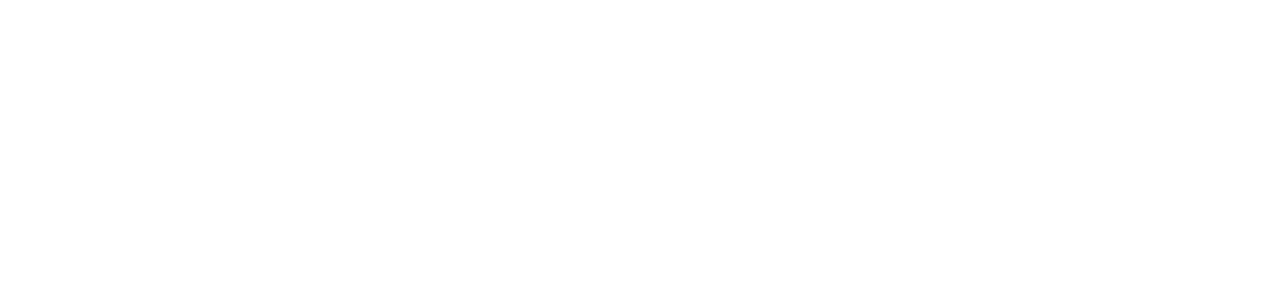
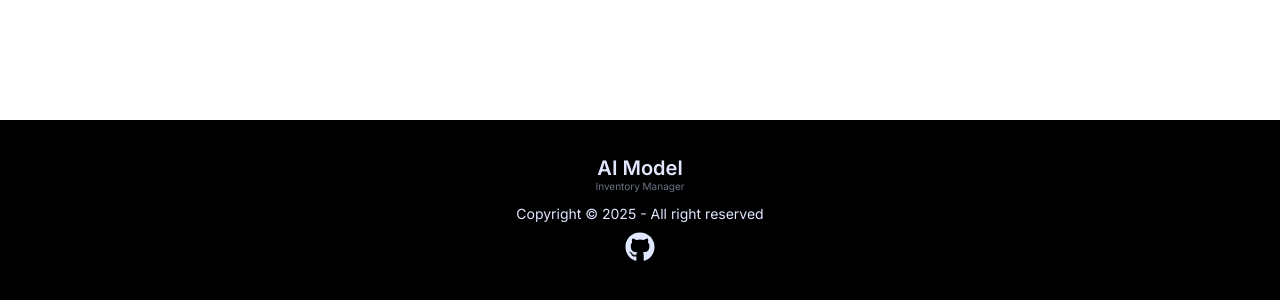
Before and after one commit to biplobrana007/ai-model-client, a React (Vite) app: page / in a window 1280 px wide. Shown: the part 744-1044 px from the top of the page. Before the commit the page ends 800 px from the top, so only its background shows below. Built offline with nearby package versions, Linux system fonts and the light colour scheme.

Commit message:
footer is done

```diff
--- a/src/Components/Footer.jsx
+++ b/src/Components/Footer.jsx
@@ -1,7 +1,28 @@
 import React from "react";
+import Logo from "./Logo";
+import { Link } from "react-router";
+import { FaGithub } from "react-icons/fa";
+import Container from "./Container";
 
 const Footer = () => {
-  return <div>this is footer</div>;
+  return (
+    <div className="bg-black">
+      <Container>
+        <footer className="footer footer-horizontal footer-center  text-primary-content p-10">
+          <aside>
+            <Logo></Logo>
+            <p>Copyright © {new Date().getFullYear()} - All right reserved</p>
+            <Link
+              className="text-3xl"
+              to="https://github.com/biplobrana007/ai-model-client.git"
+            >
+              <FaGithub></FaGithub>
+            </Link>
+          </aside>
+        </footer>
+      </Container>
+    </div>
+  );
 };
 
 export default Footer;
--- a/src/Layouts/MainLayout.jsx
+++ b/src/Layouts/MainLayout.jsx
@@ -9,7 +9,7 @@
             <header>
                 <Navbar></Navbar>
             </header>
-            <main>
+            <main className='min-h-screen'>
                 <Outlet></Outlet>
             </main>
             <footer>
```
